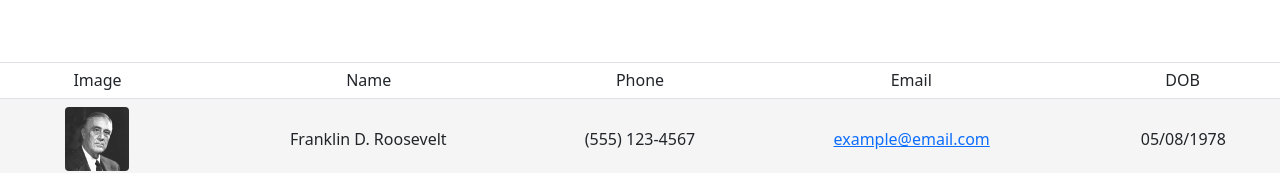
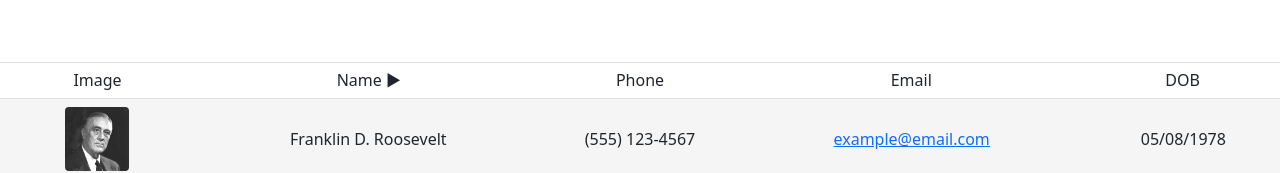
Before and after one commit to profjjk/staff-directory, a React (Create React App) app: page / in a window 1280 px wide. Shown: the part 141-314 px from the top of the page. Built offline with nearby package versions, Linux system fonts and the light colour scheme.

Commit message:
sort works, but only once

```diff
--- a/src/App.js
+++ b/src/App.js
@@ -6,11 +6,13 @@ import Search from './components/Search';
 import Sort from './components/Sort';
 import Employees from './utils/employees.json';
 
+
 function App() {
   // STATE
   const [employees, setEmployees] = useState(Employees);
   const [search, setSearch] = useState("")
   const [sort, setSort] = useState("")
+  const [carrot, setCarrot] = useState("")
 
   // EFFECTS
   // Search for employees by name & watch for changes to search.
@@ -28,30 +30,40 @@ function App() {
     setEmployees(employeeSearch);
   }, [search]);
 
-  // Sort employees by name & watch for changes to sort.
+  // Watch for changes to sort.
   useEffect(() => {
     if (sort === "") {
-      return;
+      setCarrot('\u25BA')
     }
-    setEmployees(sort);
-  }, [sort])
+    if (sort === "asc") {
+      employees.sort((name1, name2) => {
+        let emp1 = name1.name.toLowerCase();
+        let emp2 = name2.name.toLowerCase();
+        if (emp1 < emp2) {
+          return -1;
+        }
+        setCarrot('\u25BC')
+      })
+    }
+    if (sort === "desc") {
+      employees.sort((name1, name2) => {
+        let emp1 = name1.name.toLowerCase();
+        let emp2 = name2.name.toLowerCase();
+        if (emp1 < emp2) {
+          return 1;
+        }
+        setCarrot('\u25B2')
+      })
+    }
+  }, [sort, employees])
 
-  // Log employees & watch for changes to employees.
+  // Watch for changes to employees.
   useEffect(() => {}, [employees])
 
-  // FUNCTIONS
-  // Get search term from input & update search.
+  // Get & update search.
   const searchEmployees = event => {
     setSearch(event.target.value);
   };
-
-  // Change sort order upon click.
-  const sortName = event => {
-    event.preventDefault();
-    const sortAsc = Employees.name.sort();
-    const sortDesc = sortAsc.reverse();
-    setSort((sort === "" || sortDesc) ? sortAsc : sortDesc);
-  }
 
   // COMPONENTS
   return (
@@ -61,7 +73,9 @@ function App() {
         searchEmployees={searchEmployees}
       />
       <Sort
-        sortName={sortName}
+        carrot={carrot}
+        sort={sort}
+        setSort={setSort}
       />
       <Employee
         employees={employees}
--- a/src/components/Sort/index.js
+++ b/src/components/Sort/index.js
@@ -2,6 +2,12 @@ import React from 'react';
 import './index.css';
 
 function Sort(props) {
+
+  const handleClickSort = event => {
+    event.preventDefault();
+    (props.sort === "" || "desc") ? props.setSort("asc") : props.setSort("desc");
+  }
+
   return (
     <div className="row pt-2 mt-5 border">
       <div className="col-2">
@@ -9,8 +15,8 @@ function Sort(props) {
       </div>
       <div className="col-3">
         <h6 className="text-center sort"
-          onClick={e => props.sortName(e)}
-        >Name</h6>
+          onClick={e => handleClickSort(e)}
+        >Name <span>{props.carrot}</span></h6>
       </div>
       <div className="col-2">
         <h6 className="text-center">Phone</h6>
```
